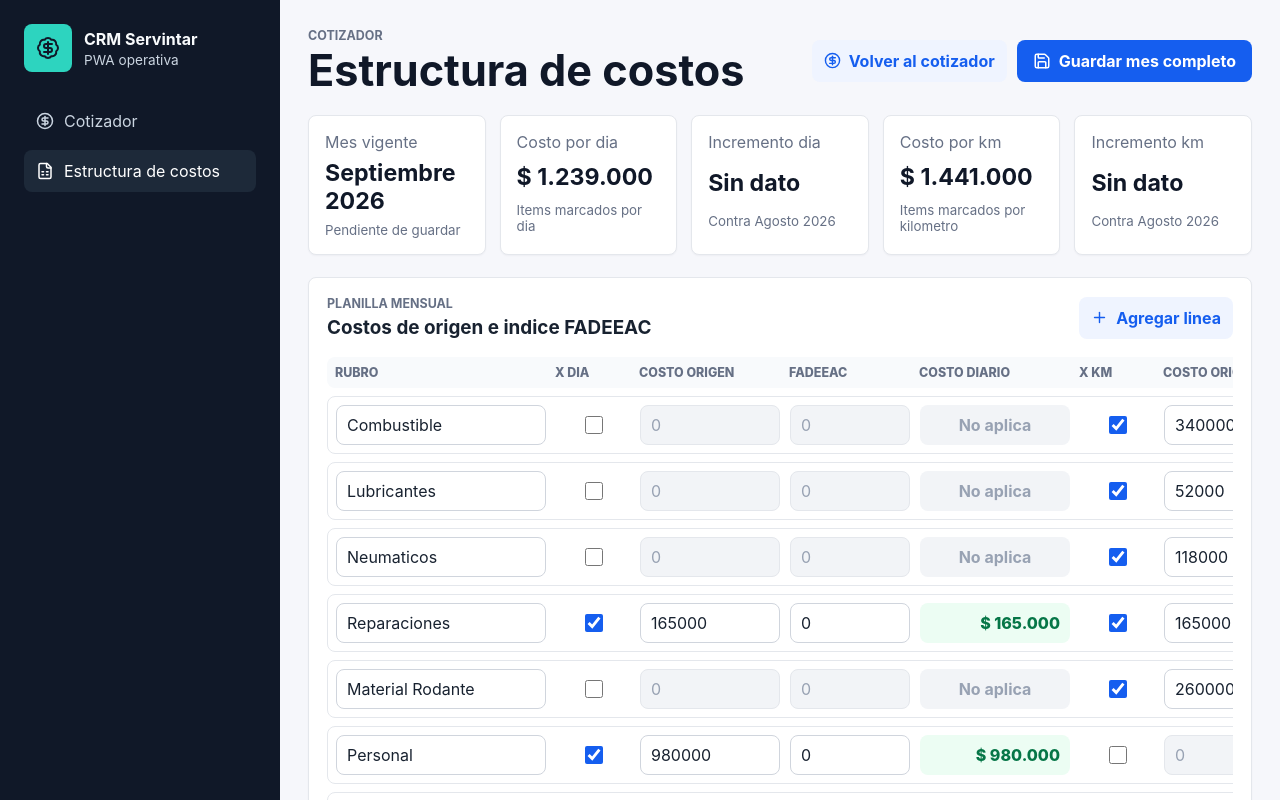
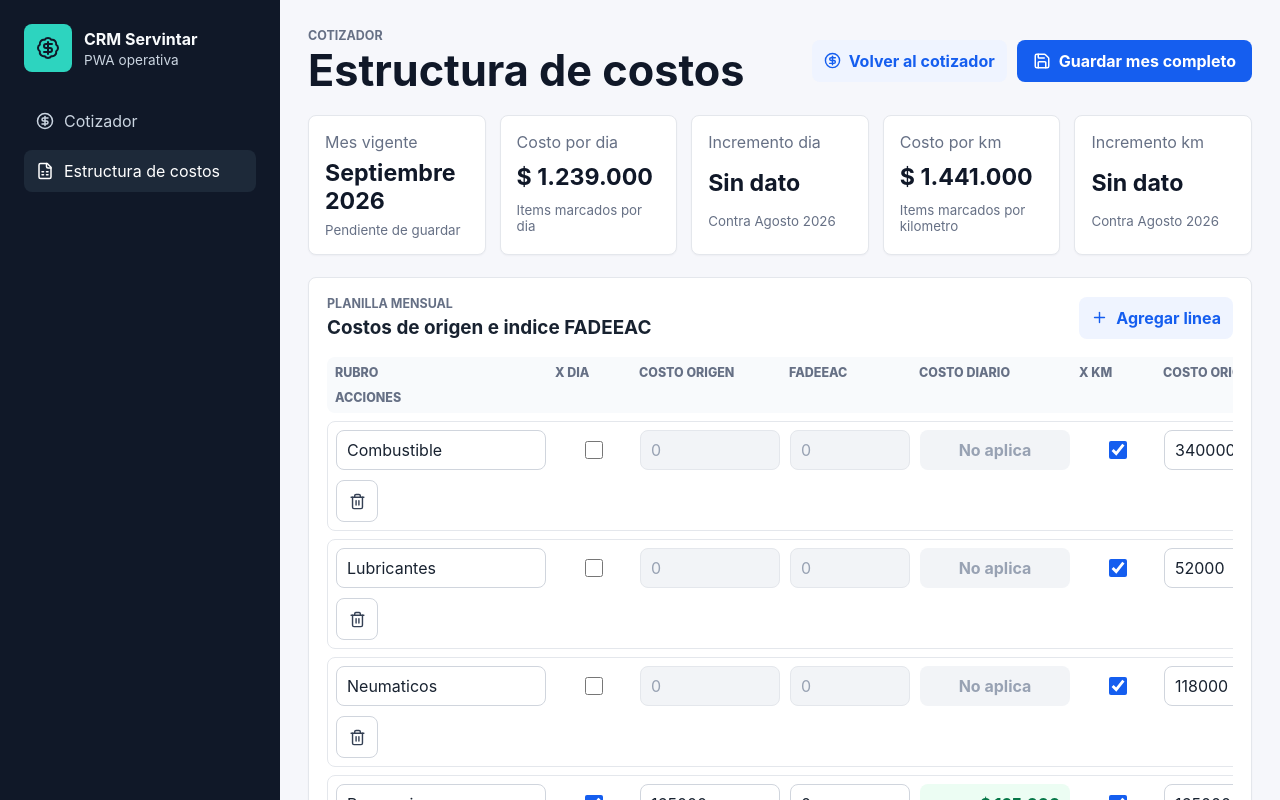
Before and after one commit to ndebari/CRM-Servintar, a React (Vite) app: page / in a window 1280 px wide. Both pictures are taken after a click on the button "Abrir costos". Shown: the top 800 px of the page. Built offline with nearby package versions, Linux system fonts and the light colour scheme; no server answers; the database is empty.

Commit message:
Allow editing and deleting cost lines

```diff
--- a/src/App.tsx
+++ b/src/App.tsx
@@ -8,6 +8,7 @@ import {
   Plus,
   Save,
   SquarePen,
+  Trash2,
   Truck
 } from 'lucide-react';
 import { supabase } from './supabase';
@@ -249,6 +250,10 @@ function App() {
     ]);
   };
 
+  const deleteCostLine = (id: string) => {
+    setCostLines((currentLines) => currentLines.filter((line) => line.id !== id));
+  };
+
   const saveMonthlySnapshot = async () => {
     const snapshot: CostSnapshot = {
       id: `${year}-${month}-${Date.now()}`,
@@ -355,6 +360,7 @@ function App() {
             Estructura de costos
           </button>
         </nav>
+
       </aside>
 
       <section className="workspace">
@@ -377,6 +383,7 @@ function App() {
             onAllocationChange={updateAllocation}
             onAddLine={addCostLine}
             onBack={() => setView('cotizador')}
+            onDeleteLine={deleteCostLine}
             onEdit={() => setIsCostEditing(true)}
             onLineChange={updateLine}
             onLineNameChange={updateLineName}
@@ -466,6 +473,7 @@ type CostStructureProps = {
   onAllocationChange: (id: string, field: keyof CostAllocation, checked: boolean) => void;
   onAddLine: () => void;
   onBack: () => void;
+  onDeleteLine: (id: string) => void;
   onEdit: () => void;
   onLineChange: (
     id: string,
@@ -492,6 +500,7 @@ function CostStructure({
   onAllocationChange,
   onAddLine,
   onBack,
+  onDeleteLine,
   onEdit,
   onLineChange,
   onLineNameChange,
@@ -581,6 +590,7 @@ function CostStructure({
               </>
             )}
             <span>Costo km</span>
+            {isLocked ? null : <span>Acciones</span>}
           </div>
           {costLines.map((line) => {
             const dailyValue = line.allocation.perDay ? getUpdatedValue(line, 'day') : 0;
@@ -647,6 +657,16 @@ function CostStructure({
                 <span className={`allocation-value ${line.allocation.perKm ? '' : 'inactive'}`}>
                   {line.allocation.perKm ? currency.format(kmValue) : 'No aplica'}
                 </span>
+                {isLocked ? null : (
+                  <button
+                    aria-label={`Eliminar ${line.name}`}
+                    className="icon-button danger-button"
+                    type="button"
+                    onClick={() => onDeleteLine(line.id)}
+                  >
+                    <Trash2 size={17} />
+                  </button>
+                )}
               </div>
             );
           })}
@@ -702,6 +722,7 @@ function CostStructure({
             <p className="muted-copy">Todavia no hay una tabla guardada para ese mes y anio.</p>
           )}
         </div>
+
       </section>
     </>
   );
```
